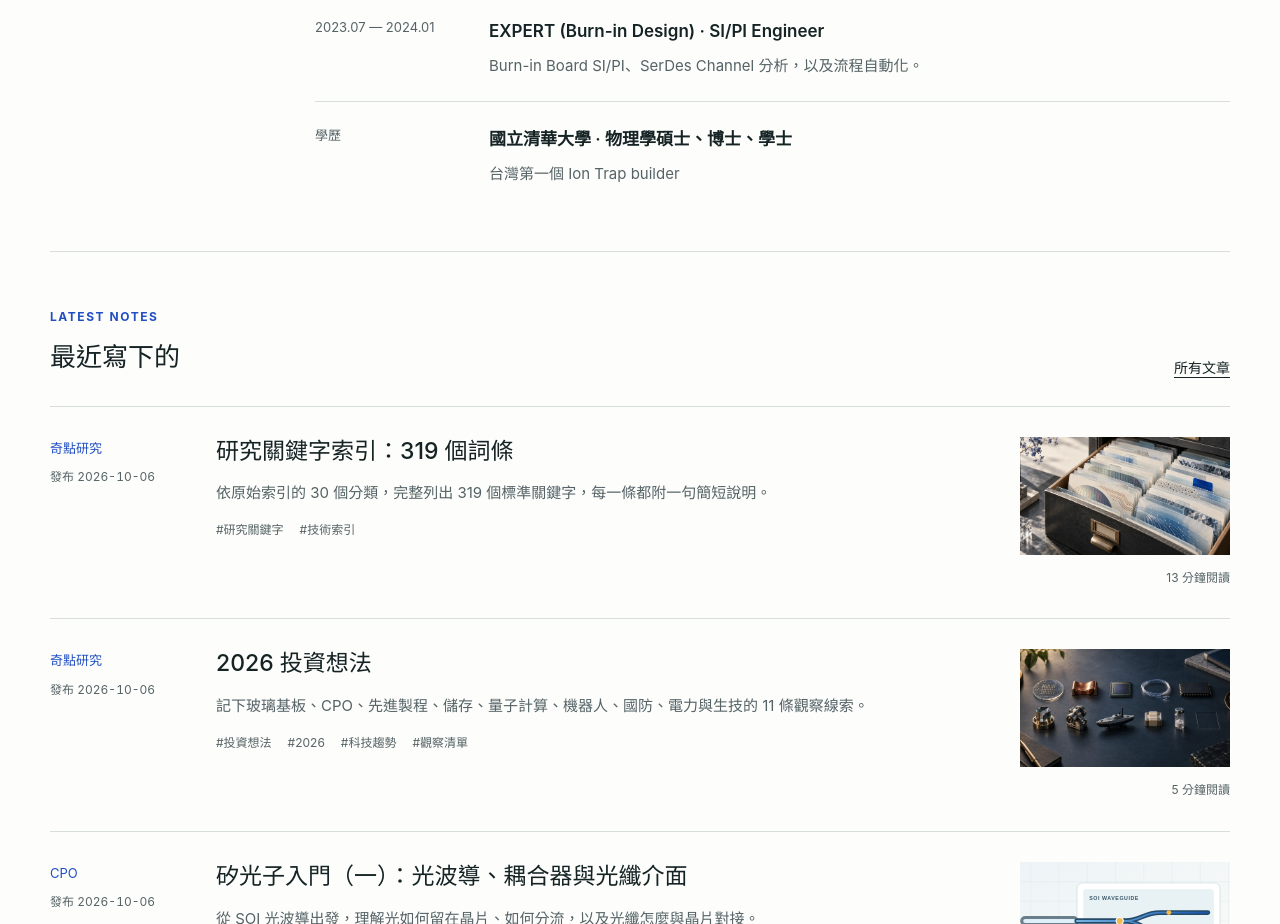
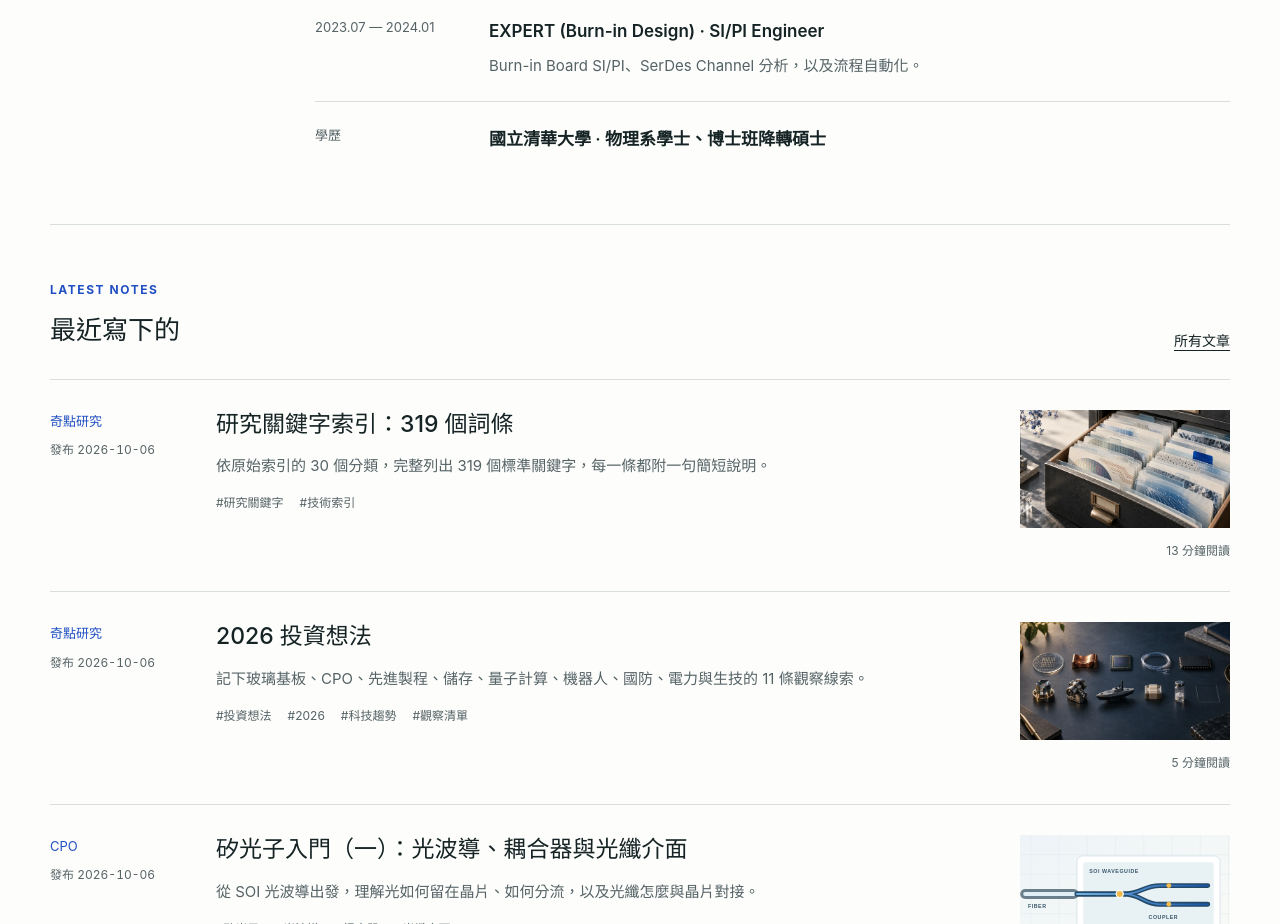
Before and after one commit to jhangchenyu/jhangchenyu.github.io, an Eleventy site: page src/index.njk in a window 1280 px wide. Shown: the part 1480-2404 px from the top of the page. Built offline with nearby package versions, Linux system fonts and the light colour scheme; Eleventy itself is replaced by a stand-in of ours; files that its build step writes are made by us from their sources.

Commit message:
Update website

```diff
--- a/src/index.njk
+++ b/src/index.njk
@@ -106,8 +106,7 @@ description: jimsbg 的個人網站。從離子阱研究到電磁模擬，記錄
       <li>
         <span class="period">學歷</span>
         <div>
-          <h3>國立清華大學 · 物理學碩士、博士、學士</h3>
-          <p>台灣第一個 Ion Trap builder</p>
+          <h3>國立清華大學 · 物理系學士、博士班降轉碩士</h3>
         </div>
       </li>
     </ol>
```
